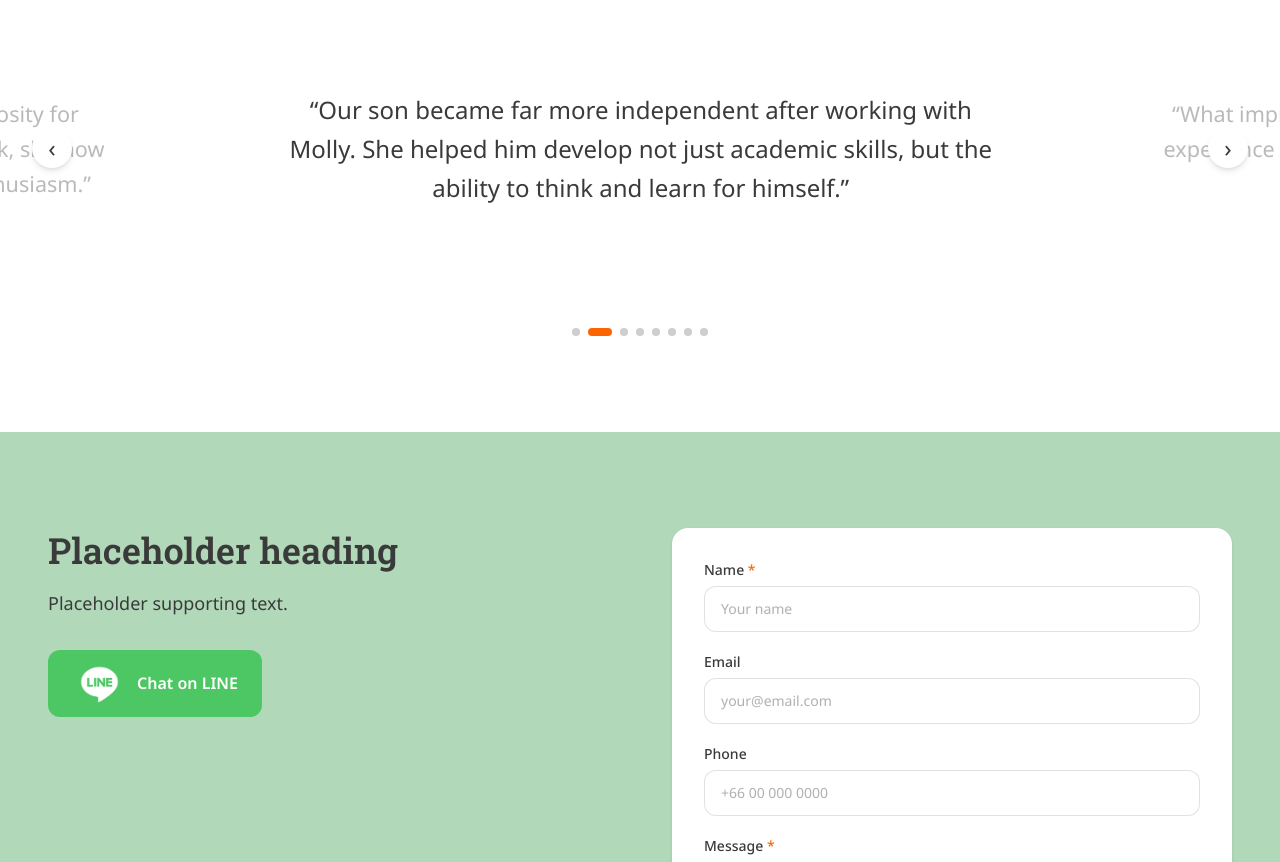
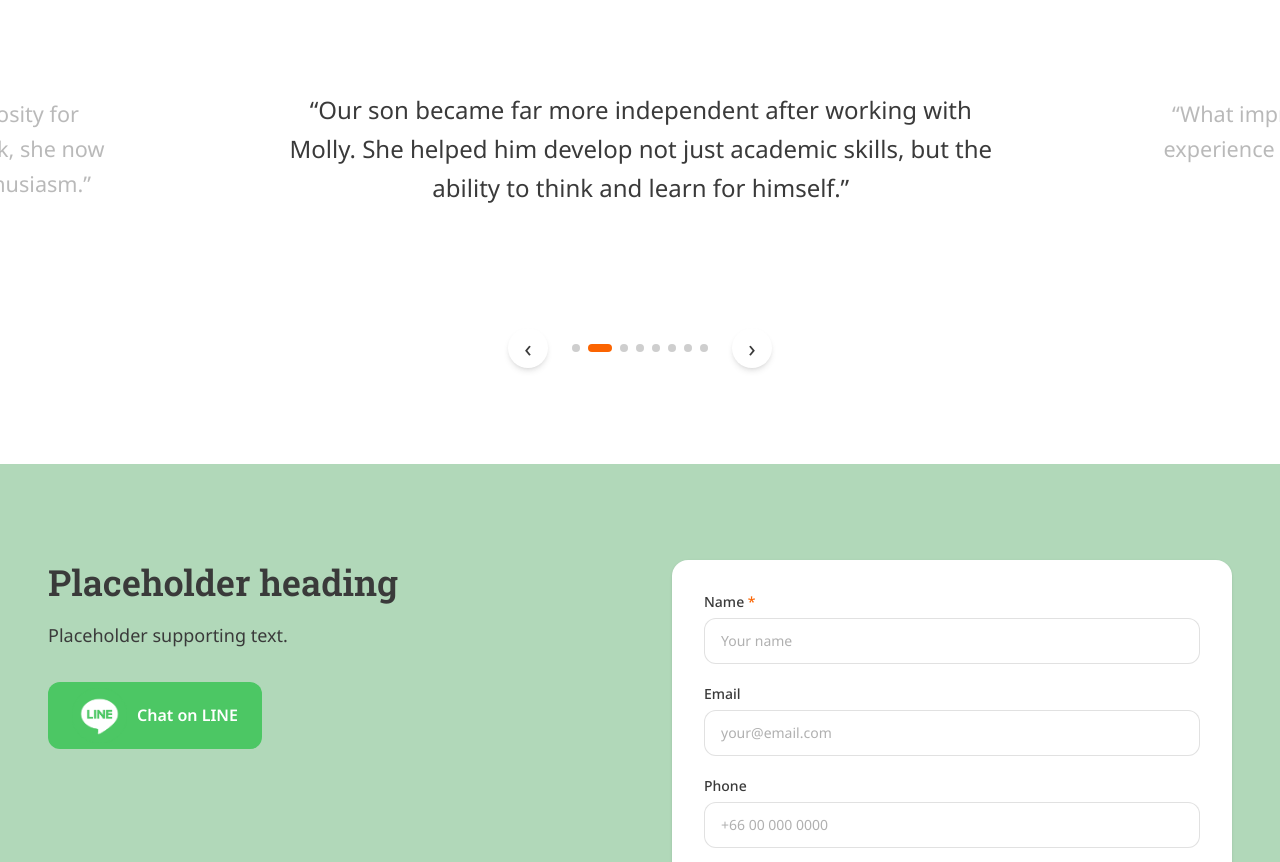
Before and after one commit to mollilyn/neuroedlab-website, a Next.js app: page / in a window 1280 px wide. Shown: the part 3080-3942 px from the top of the page. Built offline with nearby package versions, Linux system fonts and the light colour scheme; no server answers.

Commit message:
Change to testimonials arrows

```diff
--- a/src/components/Testimonials.tsx
+++ b/src/components/Testimonials.tsx
@@ -75,16 +75,6 @@ export default function Testimonials() {
       {/* Carousel */}
       <div className="relative flex items-center justify-center">
 
-        {/* Left arrow — desktop only */}
-        <button
-          onClick={handlePrev}
-          aria-label="Previous testimonial"
-          className="absolute left-3 z-10 hidden h-10 w-10 shrink-0 items-center justify-center rounded-full bg-white shadow-md transition-shadow hover:shadow-lg sm:flex md:left-8"
-          style={{ color: "var(--color-text)" }}
-        >
-          <span className="select-none text-2xl leading-none">‹</span>
-        </button>
-
         {/* Slide stage — overflow hidden clips neighbours */}
         <div
           className="relative w-full overflow-hidden"
@@ -128,15 +118,6 @@ export default function Testimonials() {
           })}
         </div>
 
-        {/* Right arrow — desktop only */}
-        <button
-          onClick={handleNext}
-          aria-label="Next testimonial"
-          className="absolute right-3 z-10 hidden h-10 w-10 shrink-0 items-center justify-center rounded-full bg-white shadow-md transition-shadow hover:shadow-lg sm:flex md:right-8"
-          style={{ color: "var(--color-text)" }}
-        >
-          <span className="select-none text-2xl leading-none">›</span>
-        </button>
       </div>
 
       {/* Pagination row — dots always visible, arrows visible on mobile only */}
@@ -146,7 +127,7 @@ export default function Testimonials() {
         <button
           onClick={handlePrev}
           aria-label="Previous testimonial"
-          className="flex h-10 w-10 shrink-0 items-center justify-center rounded-full bg-white shadow-md transition-shadow hover:shadow-lg sm:hidden"
+          className="flex h-10 w-10 shrink-0 items-center justify-center rounded-full bg-white shadow-md transition-shadow hover:shadow-lg"
           style={{ color: "var(--color-text)" }}
         >
           <span className="select-none text-2xl leading-none">‹</span>
@@ -177,7 +158,7 @@ export default function Testimonials() {
         <button
           onClick={handleNext}
           aria-label="Next testimonial"
-          className="flex h-10 w-10 shrink-0 items-center justify-center rounded-full bg-white shadow-md transition-shadow hover:shadow-lg sm:hidden"
+          className="flex h-10 w-10 shrink-0 items-center justify-center rounded-full bg-white shadow-md transition-shadow hover:shadow-lg"
           style={{ color: "var(--color-text)" }}
         >
           <span className="select-none text-2xl leading-none">›</span>
```
